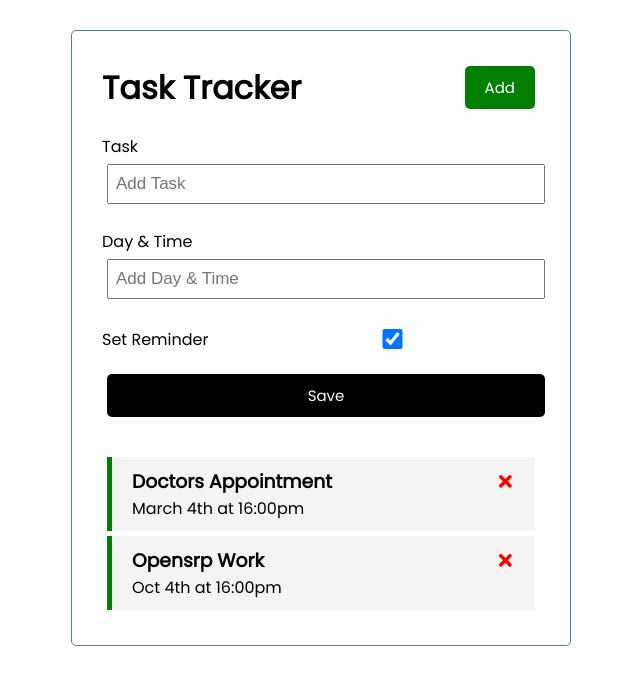
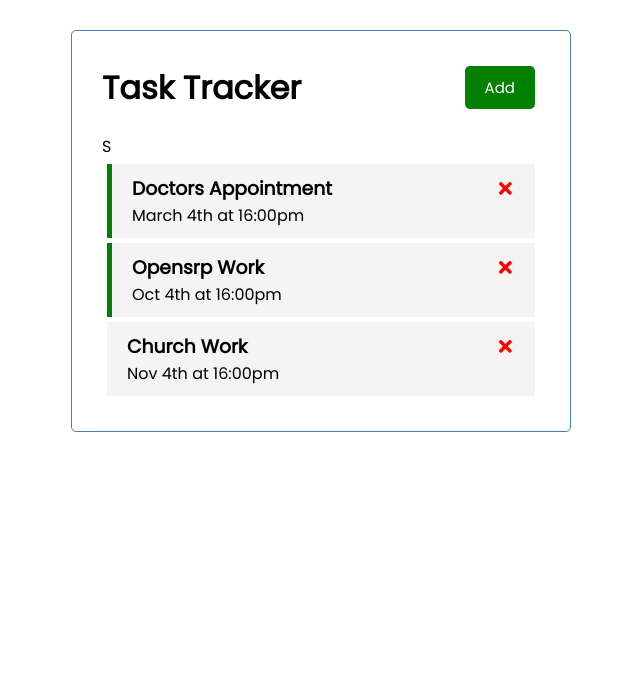
Before and after one commit to amba666/Tasks-Tracker-using-React, a React (Create React App) app: page / in a window 1280 px wide. Shown: the top 684 px of the page, without its empty margins (319-959 px from the left). Built offline with nearby package versions, Linux system fonts and the light colour scheme.

Commit message:
commit with app componets

```diff
--- a/src/App.js
+++ b/src/App.js
@@ -6,6 +6,7 @@
 
 
 function App() {
+    const [showAddTask, setShowAddTask] = useState(false)
     const [tasks, setTasks] = useState(
         [
             {
@@ -20,15 +21,23 @@
                 text:'Opensrp Work',
                 day: 'Oct 4th at 16:00pm',
                 reminder: true,
-            }
+            },
 
-
+            {
+                id:3,
+                text:'Church Work',
+                day: 'Nov 4th at 16:00pm',
+                reminder: false,
+            },
 
         ]
     )
     //add task
     const addTask = (task) => {
-        console.log(task)
+        const id  = Math.floor(Math.random() *
+            10000) + 1
+            const newTask = {id, ...task}
+            setTasks([...tasks, newTask])
     }
 
     // delete task
@@ -39,15 +48,17 @@
     const toggleReminder = (id) =>{
         setTasks(
             tasks.map((task) =>
-               task.id === id ? {...task, reminder: !task.reminder} : task
+               task.id === id ? { ...task, reminder: !task.reminder} : task
             )
         )
     }
 
     return (
         <div className = "container" >
-        <Header/>
-        <AddTask onAdd={addTask}/>
+        <Header onAdd={() => setShowAddTask(!showAddTask)}
+         showAdd = {showAddTask}
+        />
+            {showAddTask && <AddTask onAdd={addTask}/>}S
             { tasks.length> 0 ? <Tasks tasks = {tasks} onDelete={deleteTask} onToggle={toggleReminder}/> : 'No Task Added!'}
         </div>
     )
--- a/src/components/AddTask.js
+++ b/src/components/AddTask.js
@@ -3,7 +3,7 @@
 const AddTask = ( { onAdd }) => {
     const [text, setText] = useState('')
     const [day, setDay] = useState('')
-    const [reminder, setReminder] = useState('false')
+    const [reminder, setReminder] = useState(false)
 
     const  onSubmit = (e) => {
         e.preventDefault()
--- a/src/components/Header.js
+++ b/src/components/Header.js
@@ -1,17 +1,15 @@
 import PropTypes from 'prop-types'
 import  Button from './Button'
 
-const Header = ({title}) => {
-    const onClick = () =>{
-        console.log('Click')
-
-    }
+const Header = ({title, onAdd, showAdd}) => {
 
     return (
         <header className='header'>
 
             <h1> {title} </h1>
-            <Button color = 'green' text = 'Add' onClick={ onClick } />
+            <Button color ={showAdd ? 'red' : 'green'}
+                    text = {showAdd ? 'Close' : 'Add'}
+                    onClick={ onAdd } />
 
         </header>
     )
--- a/src/components/Task.js
+++ b/src/components/Task.js
@@ -2,7 +2,7 @@
 
 const Task = ({ task, onDelete, onToggle }) => {
   return(
-      <div  className={`task ${task.reminder ? 'reminder' : ''}`} onDoubleClick={() =>onToggle(task.id)}>
+      <div  className={`task  ${task.reminder ? 'reminder' : ''}`} onDoubleClick={() =>onToggle(task.id)}>
 
             <h3>{task.text} <FaTimes style={{ color: ' red', cursor: 'pointer'}} onClick={() =>onDelete(task.id)} /></h3>
             <p>{task.day}</p>
```
